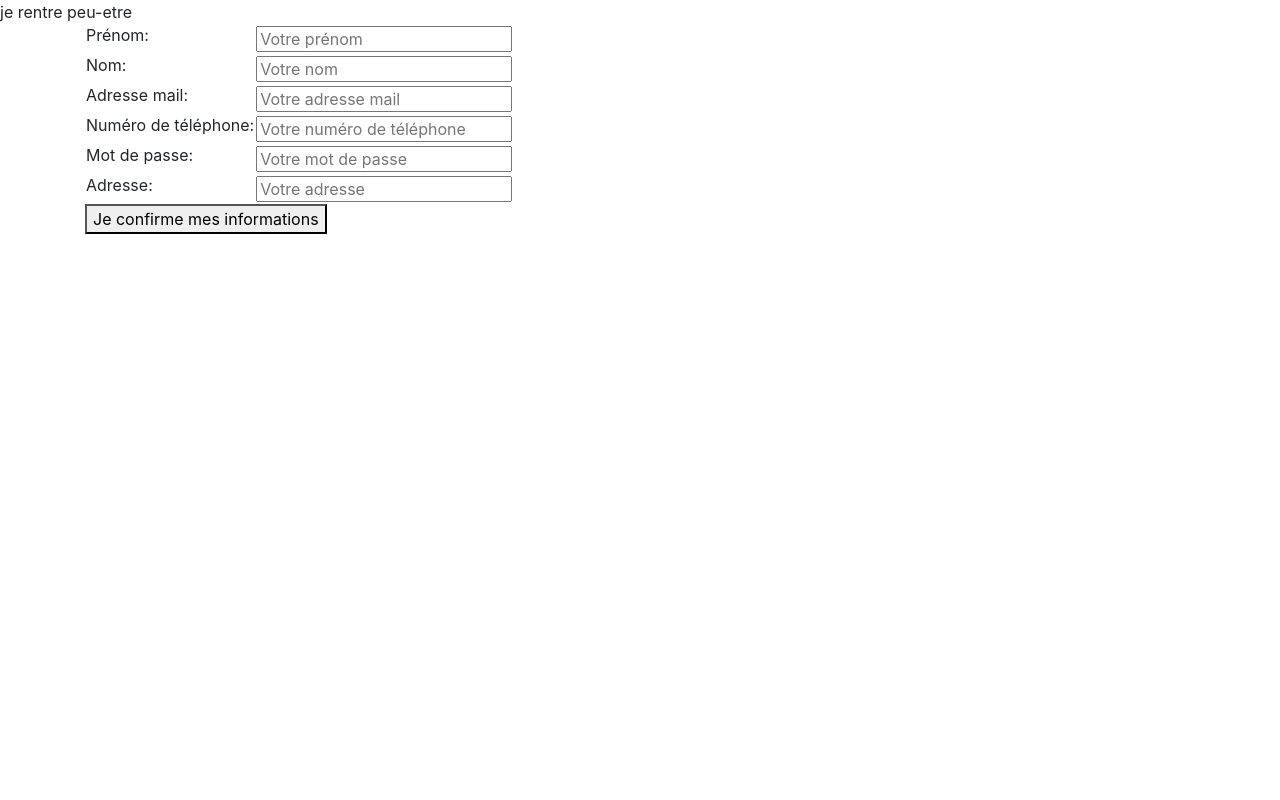
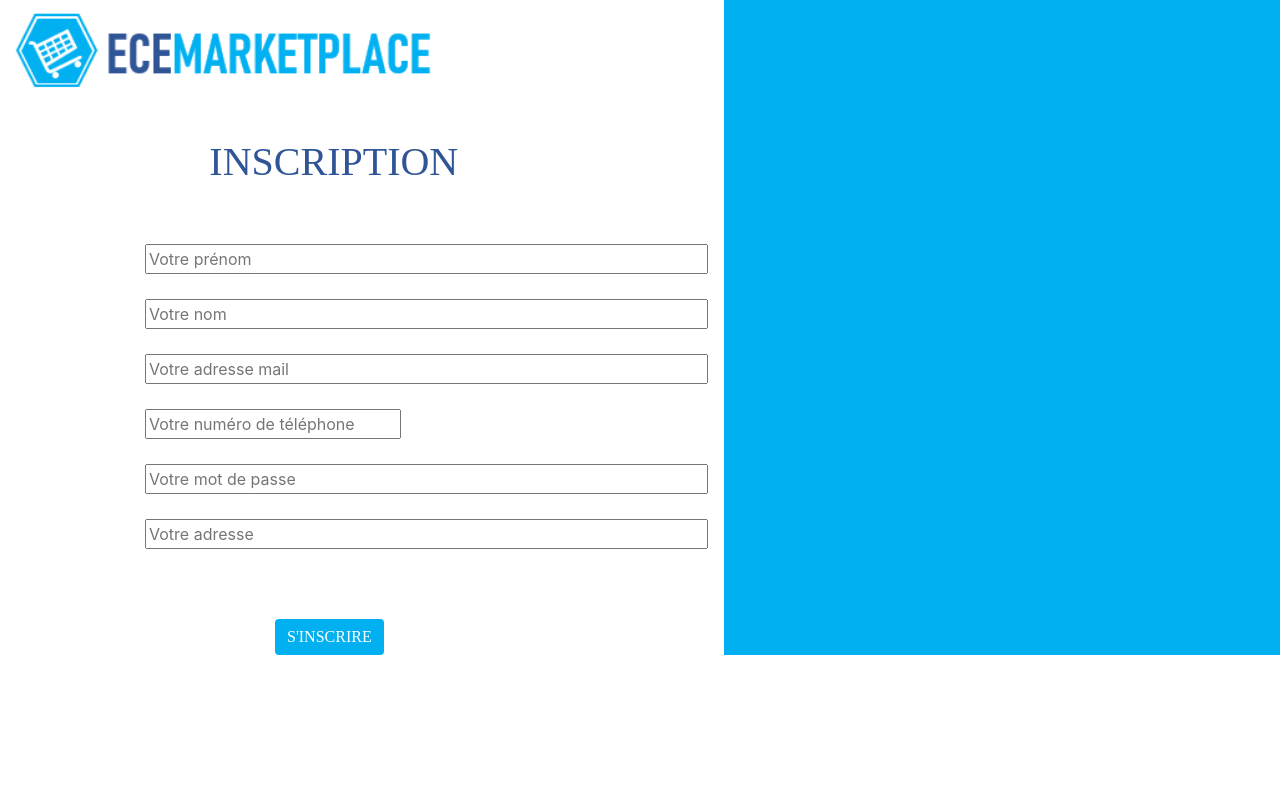
Before and after one commit to etiennempu/-ECE-MarketPlace, a PHP site: page /inscription.php in a window 1280 px wide. Run offline with PHP 8.4, Linux system fonts and the light colour scheme.

Commit message:
style inscription done

```diff
--- a/inscription.php
+++ b/inscription.php
@@ -1,5 +1,4 @@
 <?php
-	echo "je rentre peu-etre <br>";
 		if($_SERVER["REQUEST_METHOD"] == "POST") {
 
 			echo "je suis rentre fdp <br>";
@@ -30,12 +29,6 @@
 
 			$db_found = mysqli_select_db($db_handle, "ece-marketplace");
 
-			echo $firstname."<br>";
-			echo $name."<br>";
-			echo $mail."<br>";
-			echo $numero."<br>";
-			echo $password."<br>";
-
 
 			if($db_found){
 				$sql = "INSERT INTO user (nom, prenom, mail, numero, mdp, type, photo, id_adresse) VALUES ('$name', '$firstname', '$mail', '$numero', '$password', 1, '0', '0')";
@@ -44,10 +37,9 @@
 			}
 
 			mysqli_close($db_handle);
-			echo "connection closed.";
 
-			/*header('Location: index.php');
-			exit();*/
+			header('Location: index.php');
+			exit();
 
 		}
 ?>
@@ -63,38 +55,37 @@
 
 </head>
 <body>
-	<div class="container">
+	<div class="container-fluid">
 		<div class="row">
 			<div class="col">
 				<form action="inscription.php" method="post">
+					<img id="logoInscription" src="logoMarketPlace.png" alt="logo ECE Market Place">
+					<h1 id="titreInscription">INSCRIPTION</h1>
 					<table>
 						<tr>
-							<td><label>Prénom: </label></td>
-							<td><input type="text" name="firstname" placeholder="Votre prénom"></td>
+							<td><input type="text" name="firstname" placeholder="Votre prénom"  size="50px"></td>
 						</tr>
 						<tr>
-							<td><label>Nom: </label></td>
-							<td><input type="text" name="name" placeholder="Votre nom"></td>
+							<td><input type="text" name="name" placeholder="Votre nom" size="50px"></td>
 						</tr>
 						<tr>
-							<td><label>Adresse mail: </label></td>
-							<td><input type="mail" name="mail" placeholder="Votre adresse mail"></td>
+							<td><input type="mail" name="mail" placeholder="Votre adresse mail" size="50px"></td>
 						</tr>
 						<tr>
-							<td><label>Numéro de téléphone: </label></td>
-							<td><input type="number" name="num" placeholder="Votre numéro de téléphone"></td>
+							<td><input type="number" name="num" placeholder="Votre numéro de téléphone" size="50"></td>
 						</tr>
 						<tr>
-							<td><label>Mot de passe: </label></td>
-							<td><input type="password" name="password" placeholder="Votre mot de passe"></td>
+							<td><input type="password" name="password" placeholder="Votre mot de passe" size="50px"></td>
 						</tr>
 						<tr>
-							<td><label>Adresse: </label></td>
-							<td><input type="text" name="adress" placeholder="Votre adresse"></td>
+							<td><input type="text" name="adress" placeholder="Votre adresse" size="50px"></td>
 						</tr>
 					</table>
-					<button name="confirmer">Je confirme mes informations</button>
+					<button id="inscrire" class="btn btn-primary" type="submit">S'INSCRIRE</button>
 				</form>
+			</div>
+			<div class="fondInscription col">
+
 			</div>
 		</div>
 	</div>
--- a/stylesheet.css
+++ b/stylesheet.css
@@ -7,6 +7,37 @@ ul {
 
 img {
 	width: 100%;
+}
+
+td{
+	padding-top: 5px;
+	padding-bottom: 20px;
+	padding-left: 130px;
+}
+
+.fondInscription {
+	background-color: #00B0F0;
+}
+
+#titreInscription {
+	margin-left: 28%;
+	padding-top: 20px;
+	padding-bottom: 45px;
+	color: #2F5597;
+	font-family: Bahnschrift;
+}
+
+#inscrire {
+	background-color: #00B0F0;
+	margin-left: 260px;
+	font-family: Segoe UI Black;
+	margin-top: 50px;
+	border-style: none;
+}
+
+
+#logoInscription {
+	width: 450px;
 }
 
 #logo {
```
